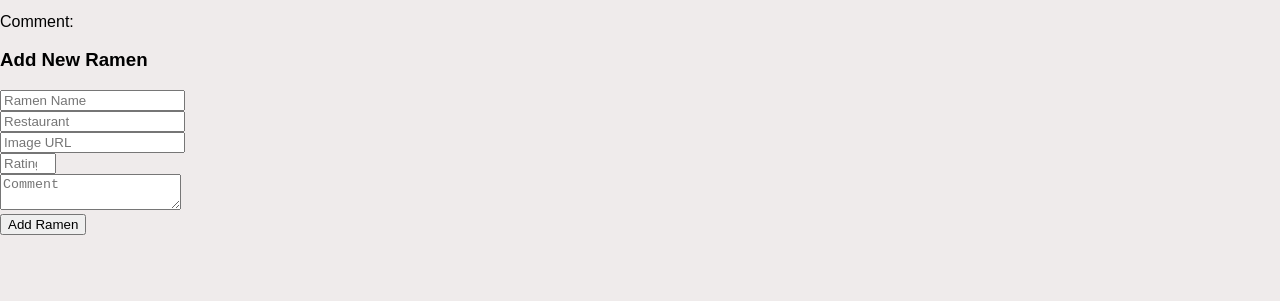
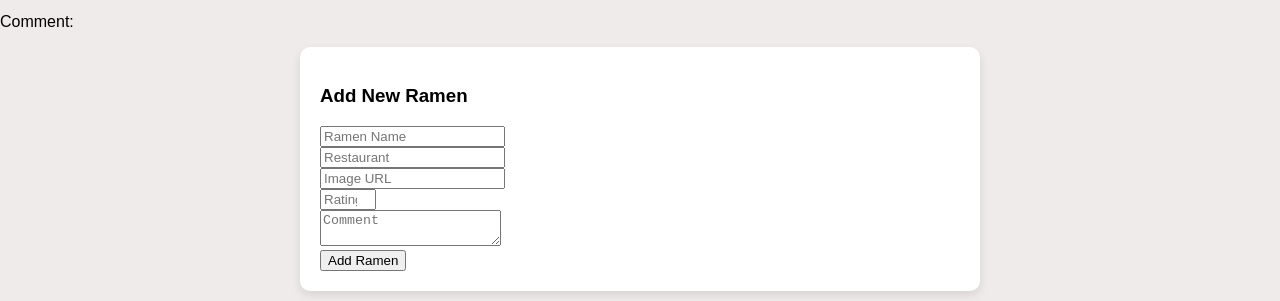
Before and after one commit to markmusonye15/codechallenge1, a plain HTML site: page index.html in a window 1280 px wide. Shown: the part 496-797 px from the top of the page. Drawn offline with Linux system fonts and the light colour scheme.

Commit message:
provided styling to my new ramen form

```diff
--- a/styles.css
+++ b/styles.css
@@ -39,3 +39,12 @@ h2 {
   height: 100%;
   object-fit: cover;
 }
+.new-ramen-section {
+  margin-top: 30px;
+  padding: 20px;
+  background-color: white;
+  width: 50%;
+  margin: auto;
+  border-radius: 10px;
+  box-shadow: 0 4px 10px rgba(0, 0, 0, 0.1);
+}
```
